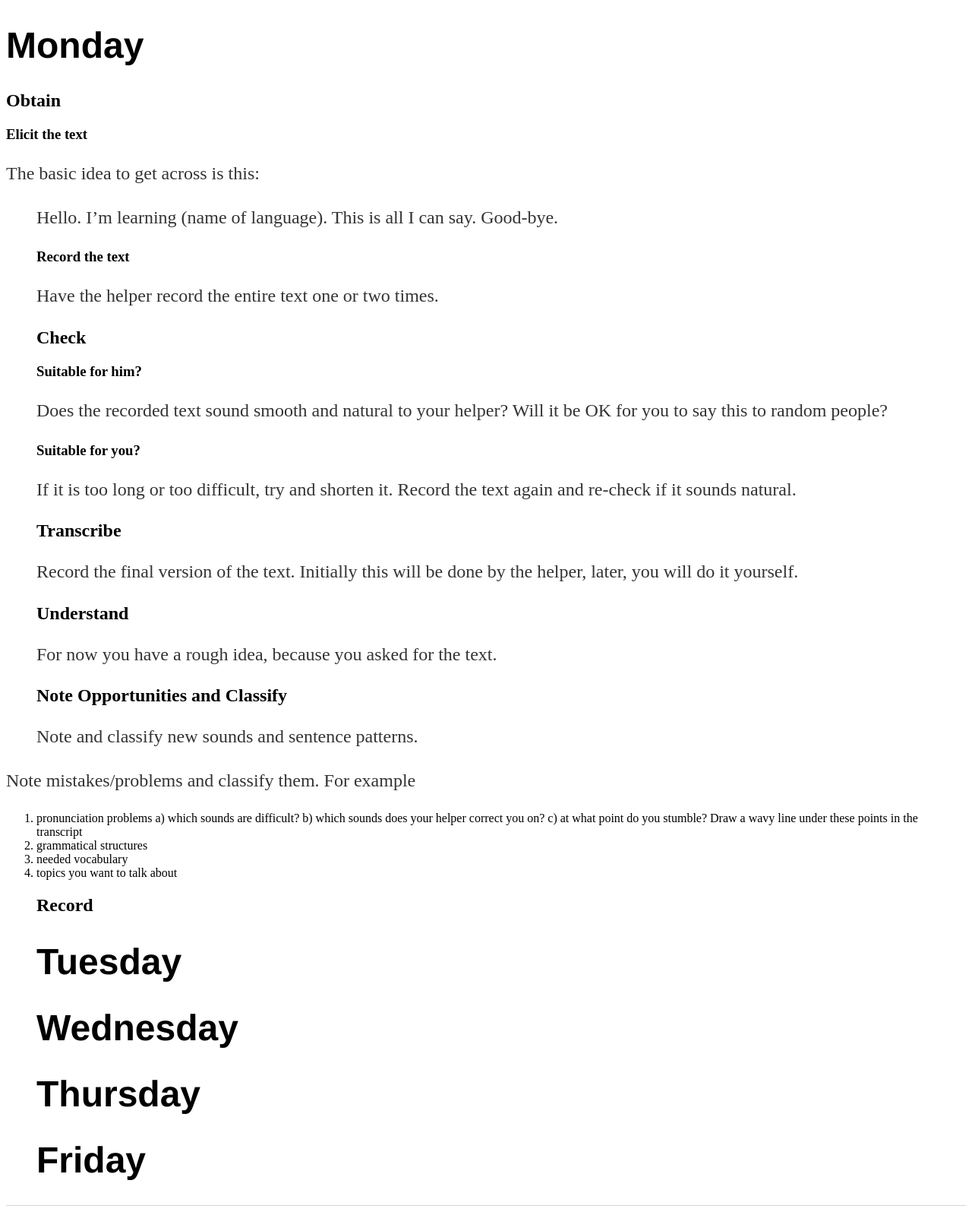
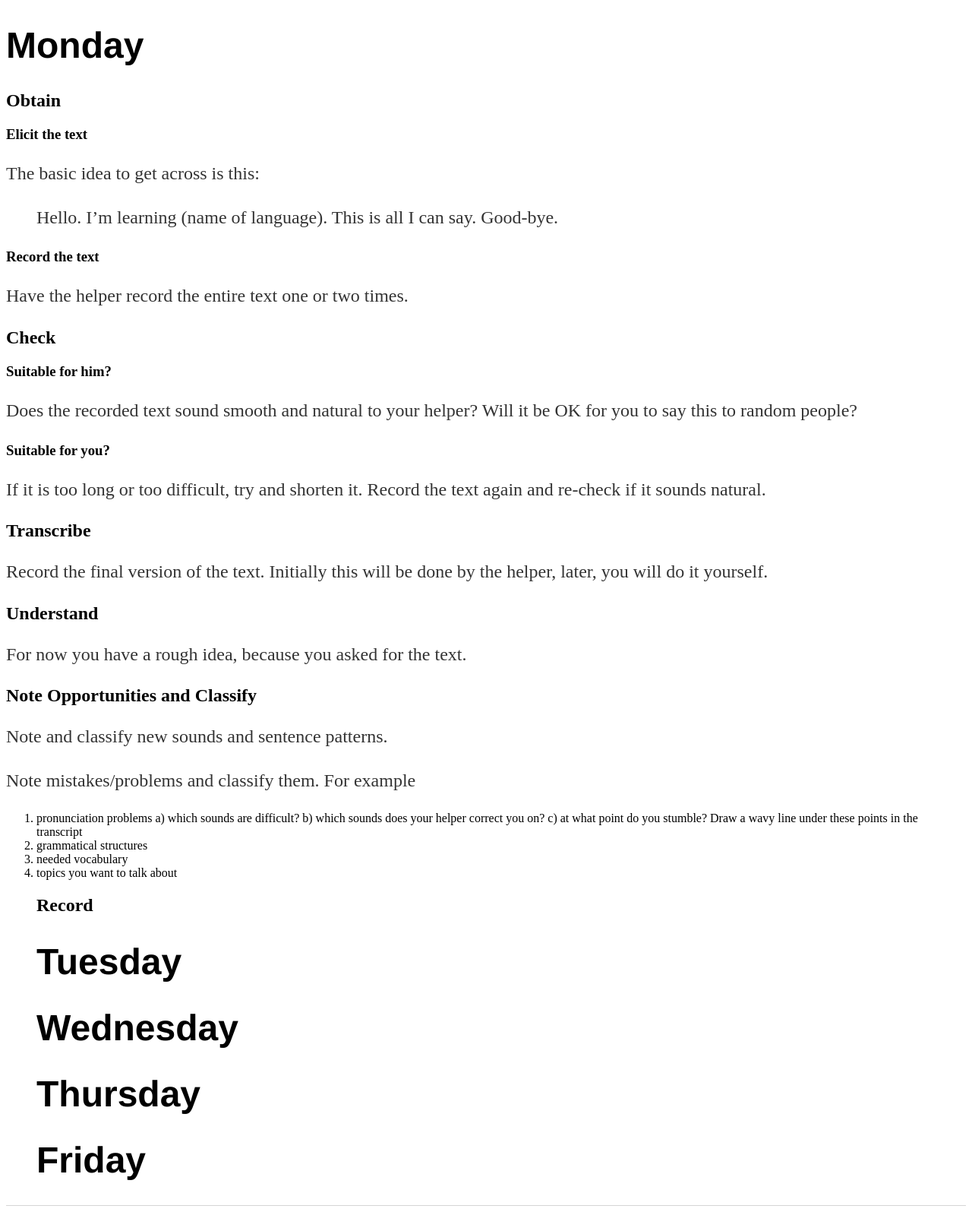
Before and after one commit to nczempin/ll, a Jekyll site: the page built from index.md, in a window 1280 px wide. Shown: the whole page at 76% size. Built offline with Jekyll 4.4.1, drawn with Linux system fonts in a browser that asks for light colours.

```diff
--- a/index.md
+++ b/index.md
@@ -8,11 +8,14 @@ title: "Language Acquisition Made Practical"
 ### Elicit the text
 The basic idea to get across is this:
 > Hello.
-I'm learning (name of language).
-This is all I can say.
-Good-bye.
+> I'm learning (name of language).
+> This is all I can say.
+> Good-bye.
+
 ### Record the text
+
 Have the helper record the entire text one or two times.
+
 ## Check
 ### Suitable for him?
 Does the recorded text sound smooth and natural to your helper? Will it be OK for you to say this to random people?
```
